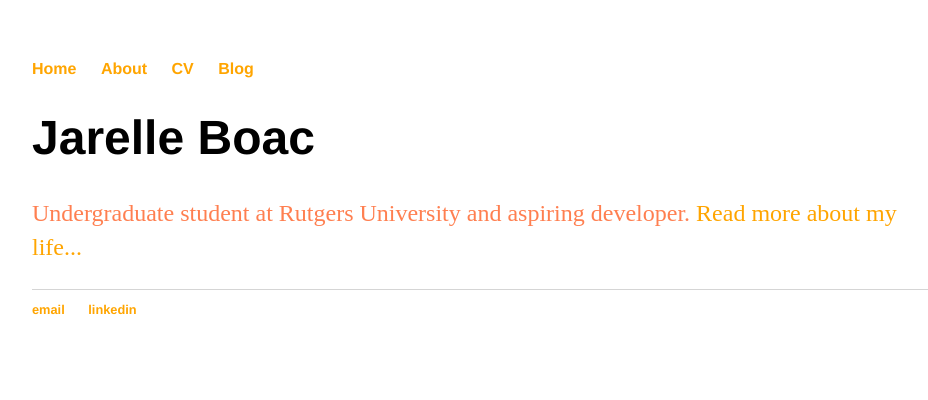
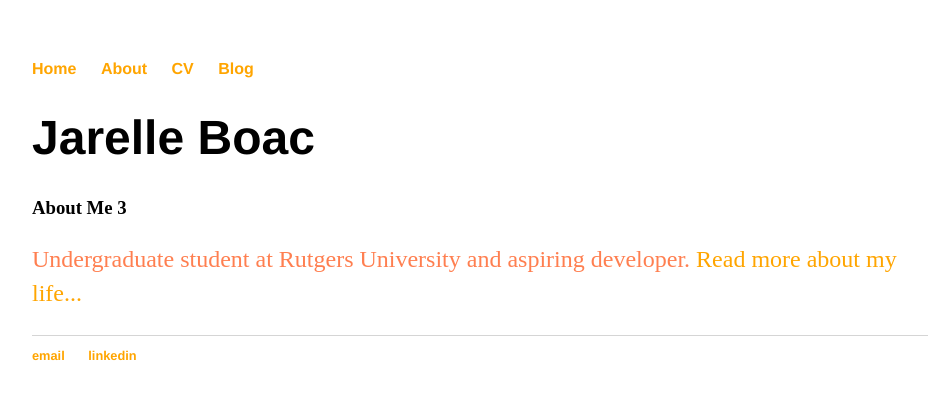
Before and after one commit to jarelle22/jarelleboac.github.io, a Jekyll site: the page built from index.html, in a window 1280 px wide. Shown: the top 400 px of the page, without its empty margins (160-1088 px from the left). Built offline with Jekyll 4.4.1, drawn with Linux system fonts in a browser that asks for light colours.

Commit message:
Update index.html
added about me subheading denoted by h3

```diff
--- a/index.html
+++ b/index.html
@@ -5,5 +5,6 @@ title: Jarelle Boac
 
 		<div class="blurb">
 			<h1>Jarelle Boac</h1>
+			<h3>About Me 3</h3>
 			<p>Undergraduate student at Rutgers University and aspiring developer. <a href="/about">Read more about my life...</a></p>
 		</div>
```
